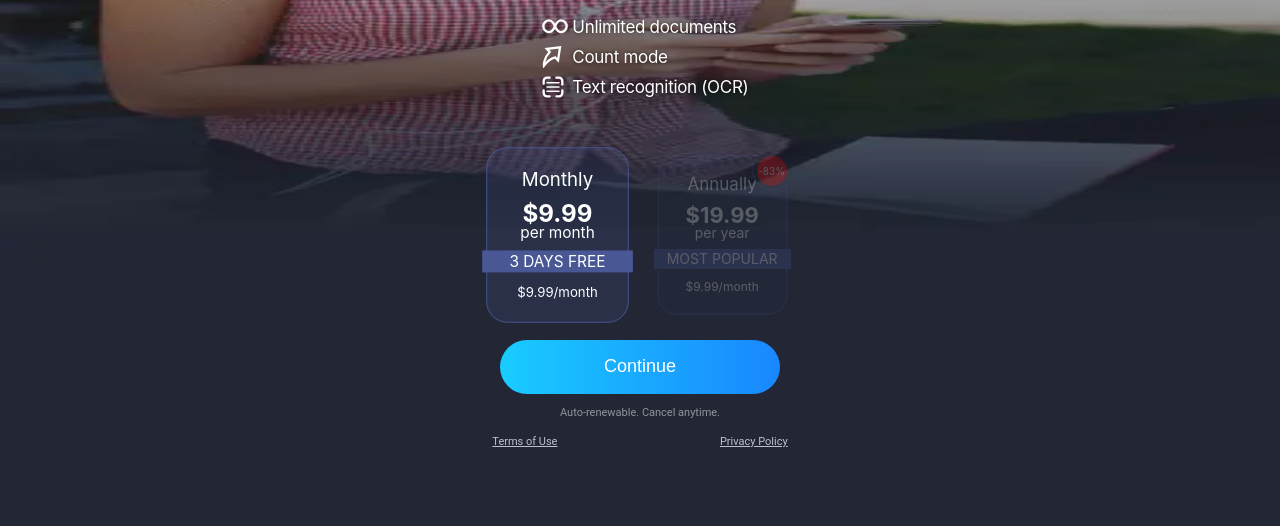
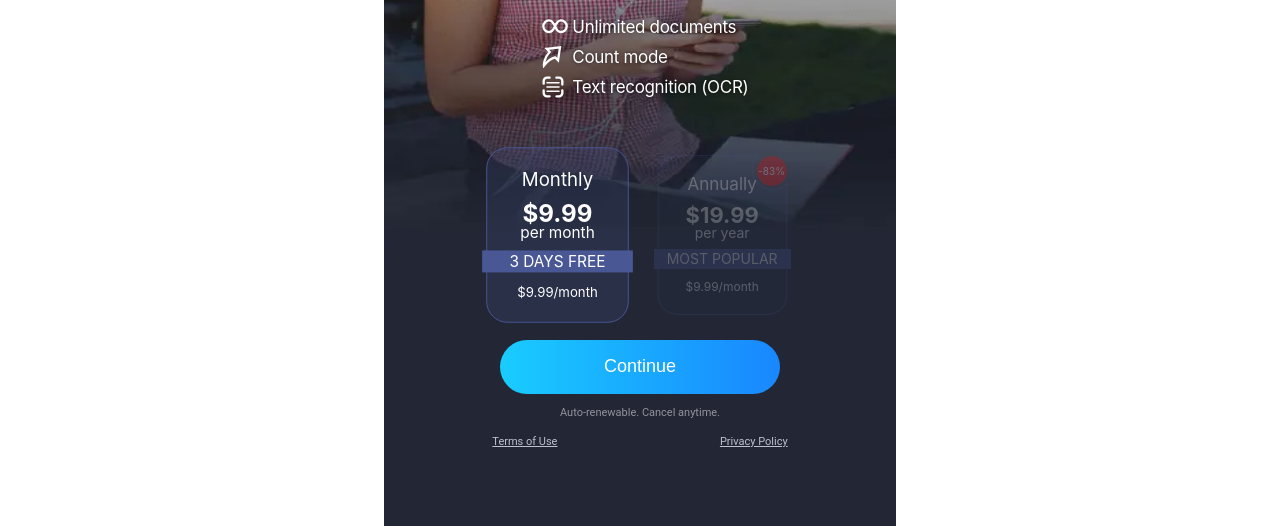
Before and after one commit to Doommez/Banner, a website built with webpack: page src/index.html in a window 1280 px wide. Shown: the part 318-844 px from the top of the page. Built offline with nearby package versions, Linux system fonts and the light colour scheme; a web font is replaced by a local one.

Commit message:
fix: finaly fixes and deploy

```diff
--- a/src/styles/style.css
+++ b/src/styles/style.css
@@ -314,3 +314,10 @@ a {
         margin-top: 18px;
     }
 }
+
+@media all and (min-width: 1000px){
+    .banner{
+        background-size: 40% 100%;
+        background-position: center center;
+    }
+}
```
